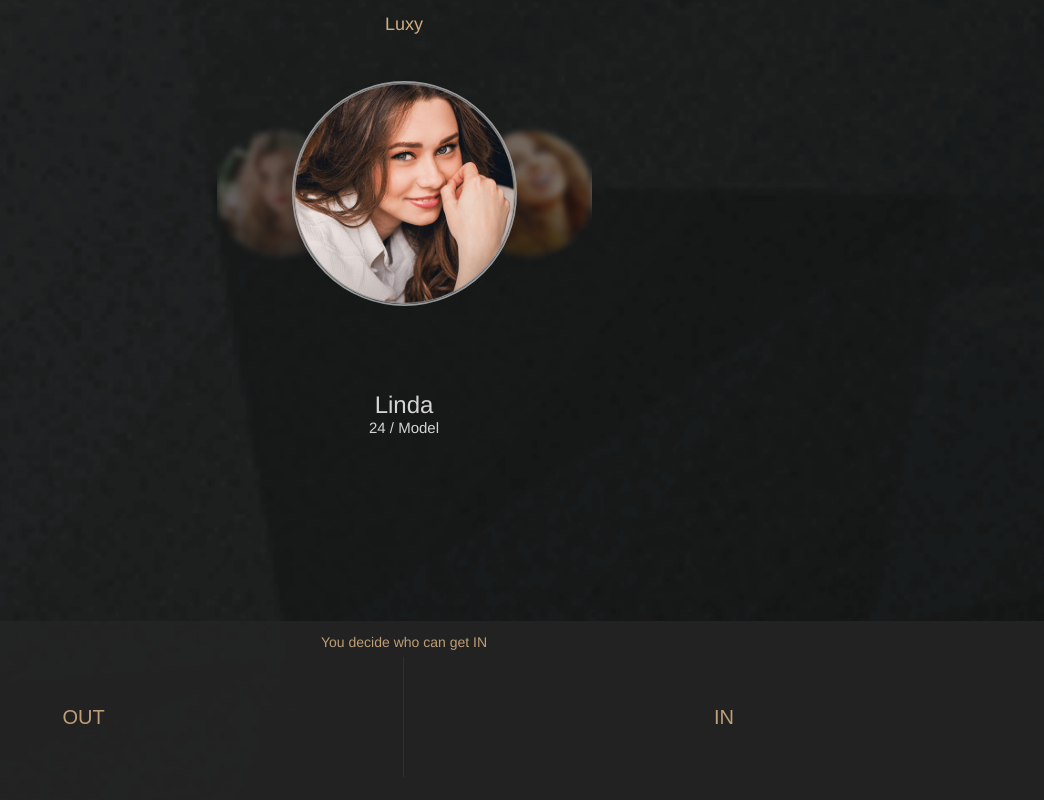
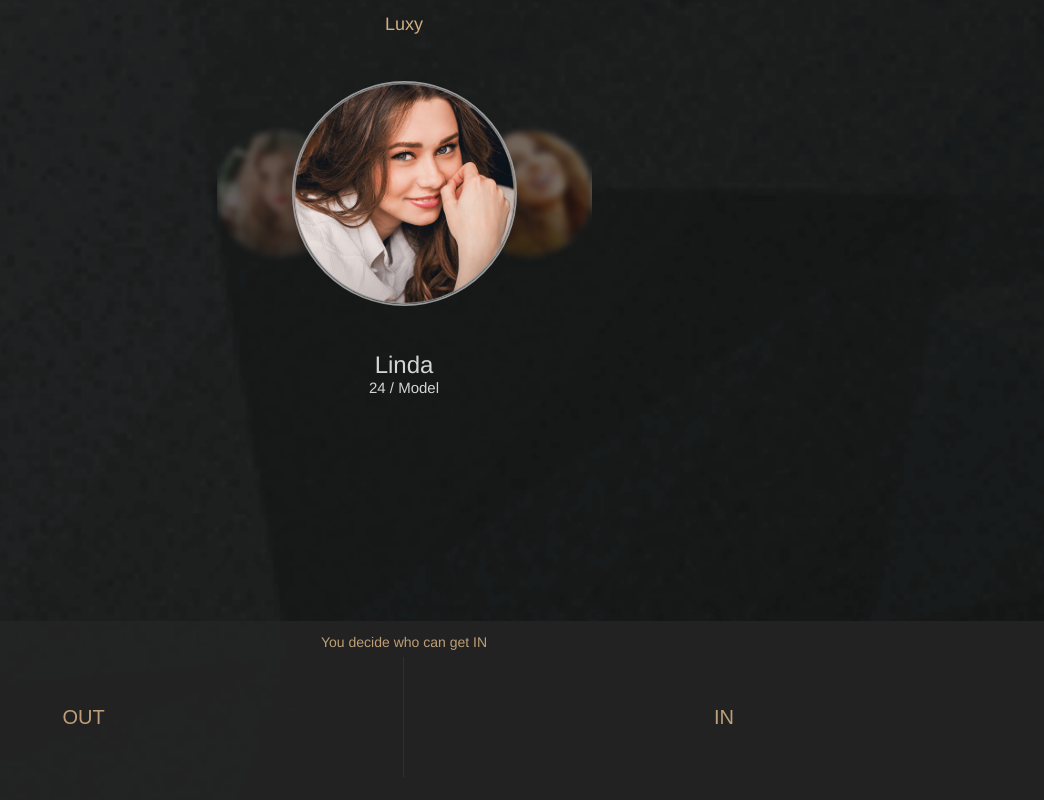
Before and after one commit to McCarthey/prerender-test, a Vue app: page / in a window 1280 px wide. Shown: the whole page, without its empty margins (236-1280 px from the left). Built offline with nearby package versions, Linux system fonts and the light colour scheme.

Commit message:
meta 移动端禁止缩放

```diff
--- a/index.html
+++ b/index.html
@@ -1,12 +1,15 @@
 <!DOCTYPE html>
 <html>
-  <head>
+
+<head>
     <meta charset="utf-8">
-    <meta name="viewport" content="width=device-width,initial-scale=1.0">
-    <title>prerender-test</title>
-  </head>
-  <body>
+    <meta name="viewport" content="width=device-width,initial-scale=1.0,maximum-scale=1.0, user-scalable=0">
+    <title>Luxy playable ad</title>
+</head>
+
+<body>
     <div id="app"></div>
     <!-- built files will be auto injected -->
-  </body>
+</body>
+
 </html>
--- a/src/components/swiper/swiper.vue
+++ b/src/components/swiper/swiper.vue
@@ -228,6 +228,8 @@
 	    .text-profile {
 	        color: #d4d4d4;
 	        text-align: center;
+			position: relative;
+			top: -40px;
 	        .name {
 	            font-size: 24px;
 	        }
```
